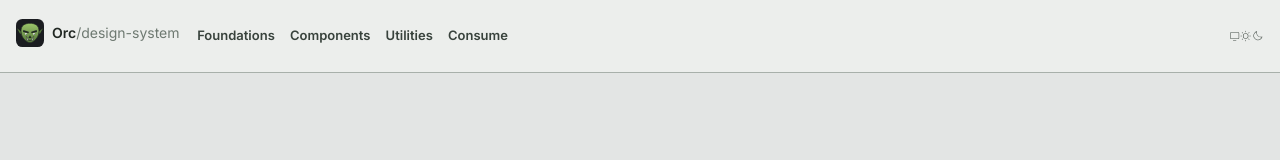
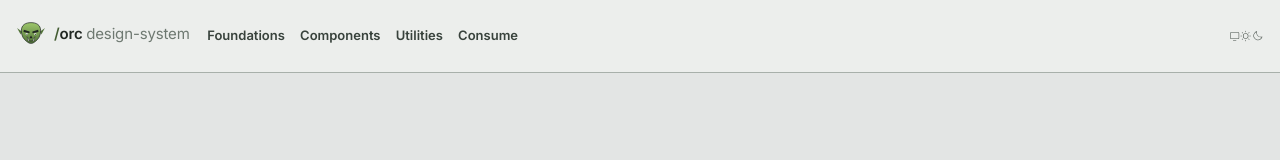
Before and after one commit to Rixcy/orc-design-system, a website built with Vite: page site/index.html in a window 1280 px wide. Shown: the top 160 px of the page. Built offline with nearby package versions, Linux system fonts and the light colour scheme.

Commit message:
feat(site): adopt the app's /orc lockup in the navbar brand
The navbar brand mark sat inside the opaque dark rounded badge baked into
orc-icon.svg, and the wordmark used the "Orc/design-system" casing. Match
the Orc app's clean lockup instead:

- new src/assets/orc-emblem.svg — emblem only, transparent, no badge, snug
  viewBox (same orc geometry, artwork unchanged)
- .brand-mark → orc-emblem.svg, 28→30px, sits directly on the navbar
- wordmark reformatted to lowercase "/orc design-system": green accent slash
  (var(--orc-green-text), matching orc-logo.svg), bold "orc", muted "design-system"
- .brand — 15px, line-height 1, -0.01em tracking

Orc artwork itself is unchanged. Footer keeps orc-logo.svg (already boxless).

```diff
--- a/site/index.html
+++ b/site/index.html
@@ -42,7 +42,7 @@ world, no concept tournament (direction settled at the Orc plan gate).
     <orc-navbar brand-label="Orc Design System" home-href="#top">
       <span slot="brand" class="brand">
         <span class="brand-mark" aria-hidden="true"></span>
-        <span>Orc<span class="brand-dim">/design-system</span></span>
+        <span class="brand-word"><span class="brand-slash">/</span>orc <span class="brand-dim">design-system</span></span>
       </span>
       <nav slot="nav" aria-label="Sections">
         <a href="#foundations">Foundations</a>
--- a/site/site.css
+++ b/site/site.css
@@ -88,7 +88,15 @@ kbd {
   align-items: center;
   gap: 0.5rem;
   font-weight: 600;
+  font-size: 15px;
+  line-height: 1;
+  letter-spacing: -0.01em;
   color: var(--orc-heading);
+}
+
+.brand-slash {
+  color: var(--orc-green-text, var(--orc-green));
+  font-weight: 600;
 }
 
 .brand-dim {
@@ -100,10 +108,10 @@ kbd {
    above — so they resolve in dev (site/ root) and build alike, unlike a raw
    <img src="../src/assets/…"> which the dev server can't reach. */
 .brand-mark {
-  width: 28px;
-  height: 28px;
+  width: 30px;
+  height: 30px;
   flex: none;
-  background: url("../src/assets/orc-icon.svg") center / contain no-repeat;
+  background: url("../src/assets/orc-emblem.svg") center / contain no-repeat;
 }
 
 orc-navbar nav {
```
Also changed, not shown: src/assets/orc-emblem.svg (added).
